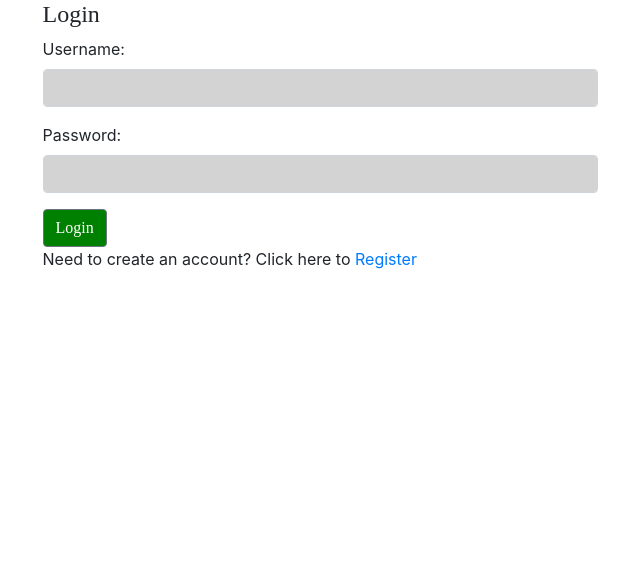
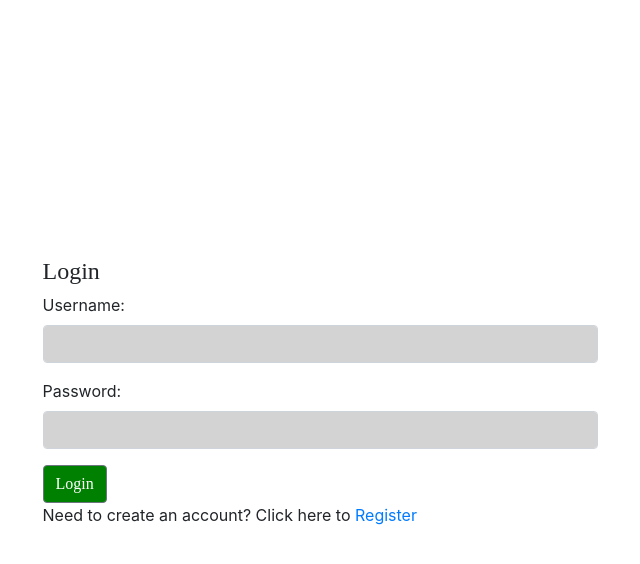
Before and after one commit to CBroaders12/BlueBadgeClient, a React (Create React App) app: page /table/1 in a window 1280 px wide. Shown: the top 564 px of the page, without its empty margins (320-960 px from the left). Built offline with nearby package versions, Linux system fonts and the light colour scheme.

Commit message:
centered auth forms

```diff
--- a/src/components/auth/Login.jsx
+++ b/src/components/auth/Login.jsx
@@ -36,7 +36,7 @@ const LoginComponent = (props) => {
   };
 
   return(
-    <Container fluid="md">
+    <Container fluid="md" className="d-flex align-content-center" style={{height: '100vh'}}>
     <Form id='loginForm' className='Form' onSubmit={LoginSubmit}>
       <h4>Login</h4>
       <FormGroup>
--- a/src/components/auth/Register.jsx
+++ b/src/components/auth/Register.jsx
@@ -1,5 +1,5 @@
 import React,  { useState } from 'react';
-import { Form, Button, Input, FormGroup, Label } from 'reactstrap';
+import { Form, Button, Input, FormGroup, Label, Container } from 'reactstrap';
 import {Link} from 'react-router-dom';
 
 const RegisterComponent = (props) => {
@@ -44,6 +44,7 @@ const RegisterComponent = (props) => {
   };
 
   return(
+    <Container fluid="md" className="d-flex align-content-center" style={{height: '100vh'}}>
       <Form className='Form' id='registerForm' onSubmit={UserRegistration}>
         <h4>Registration</h4>
         <FormGroup>
@@ -65,6 +66,7 @@ const RegisterComponent = (props) => {
         <Button style={{backgroundColor:'green'}}>Register</Button>
         <p onClick={props.switchAuth}>Already have an account? Click here to <Link to='register'>Login</Link></p>
       </Form>
+    </Container>
   );
 };
 
```
Lines whose indentation alone changed are shown as unchanged.
